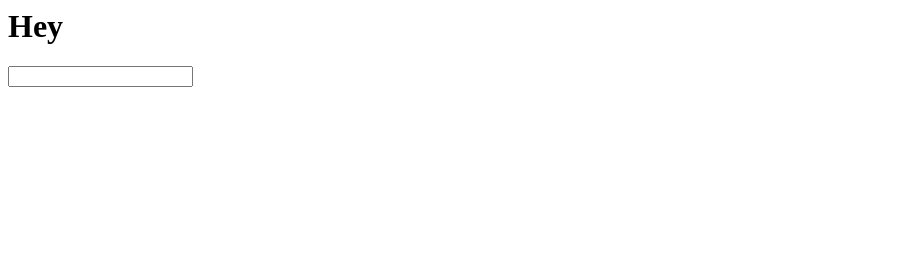
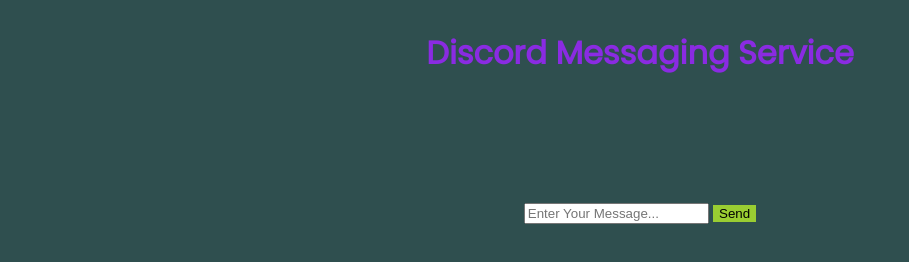
Before and after one commit to EnderCompany/thisisatest, a plain HTML site: page index.html in a window 1280 px wide. Shown: the whole page, without its empty margins (0-909 px from the left). Drawn offline with Linux system fonts and the light colour scheme.

Commit message:
Update index.html

```diff
--- a/index.html
+++ b/index.html
@@ -1,2 +1,44 @@
-<h1>Hey</h1>
-<input />
+<!DOCTYPE html>
+<html lang="en">
+  <head>
+    <meta charset="UTF-8" />
+    <meta http-equiv="X-UA-Compatible" content="IE=edge" />
+    <meta name="viewport" content="width=device-width, initial-scale=1.0" />
+    <title>Discord Chat</title>
+    <style>
+      @import url("https://fonts.googleapis.com/css?family=Poppins");
+
+      body {
+        display: flex;
+        align-items: center;
+        justify-content: center;
+        text-align: center;
+        background-color: darkslategray;
+        font-family: "Poppins", sans-serif;
+      }
+
+      h1 {
+        color: blueviolet;
+      }
+
+      button {
+        background-color: yellowgreen;
+        border: solid;
+        border: none;
+        cursor: pointer;
+      }
+
+      div {
+        position: absolute;
+        top: 200px;
+      }
+    </style>
+  </head>
+  <body>
+    <h1>Discord Messaging Service</h1>
+    <div>
+      <input type="text" placeholder="Enter Your Message..." />
+      <button type="submit">Send</button>
+    </div>
+  </body>
+</html>
```
